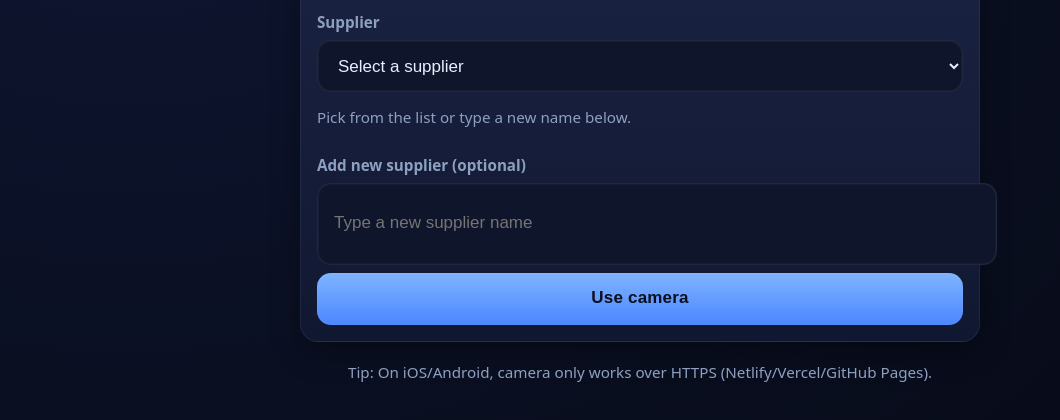
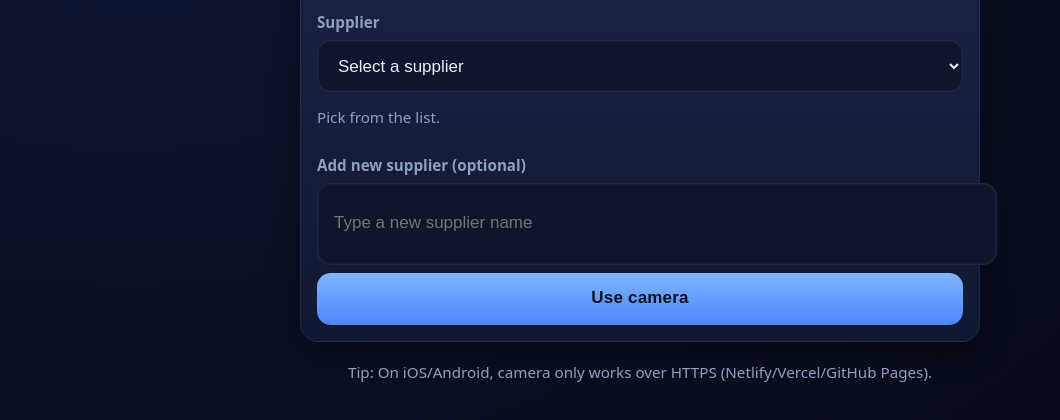
Before and after one commit to magn8747-png/Pallet_photo, a plain HTML site: page index.html in a window 1280 px wide. Shown: the part 116-536 px from the top of the page, without its empty margins (0-1060 px from the left). Drawn offline with Linux system fonts and the light colour scheme.

Commit message:
Update index.html

```diff
--- a/index.html
+++ b/index.html
@@ -85,7 +85,7 @@
           <select id="supplier">
             <option value="" disabled selected>Select a supplier</option>
           </select>
-          <p class="hint">Pick from the list or type a new name below.</p>
+          <p class="hint">Pick from the list.</p>
         </div>
         <div>
           <label for="newSupplier">Add new supplier (optional)</label>
```
